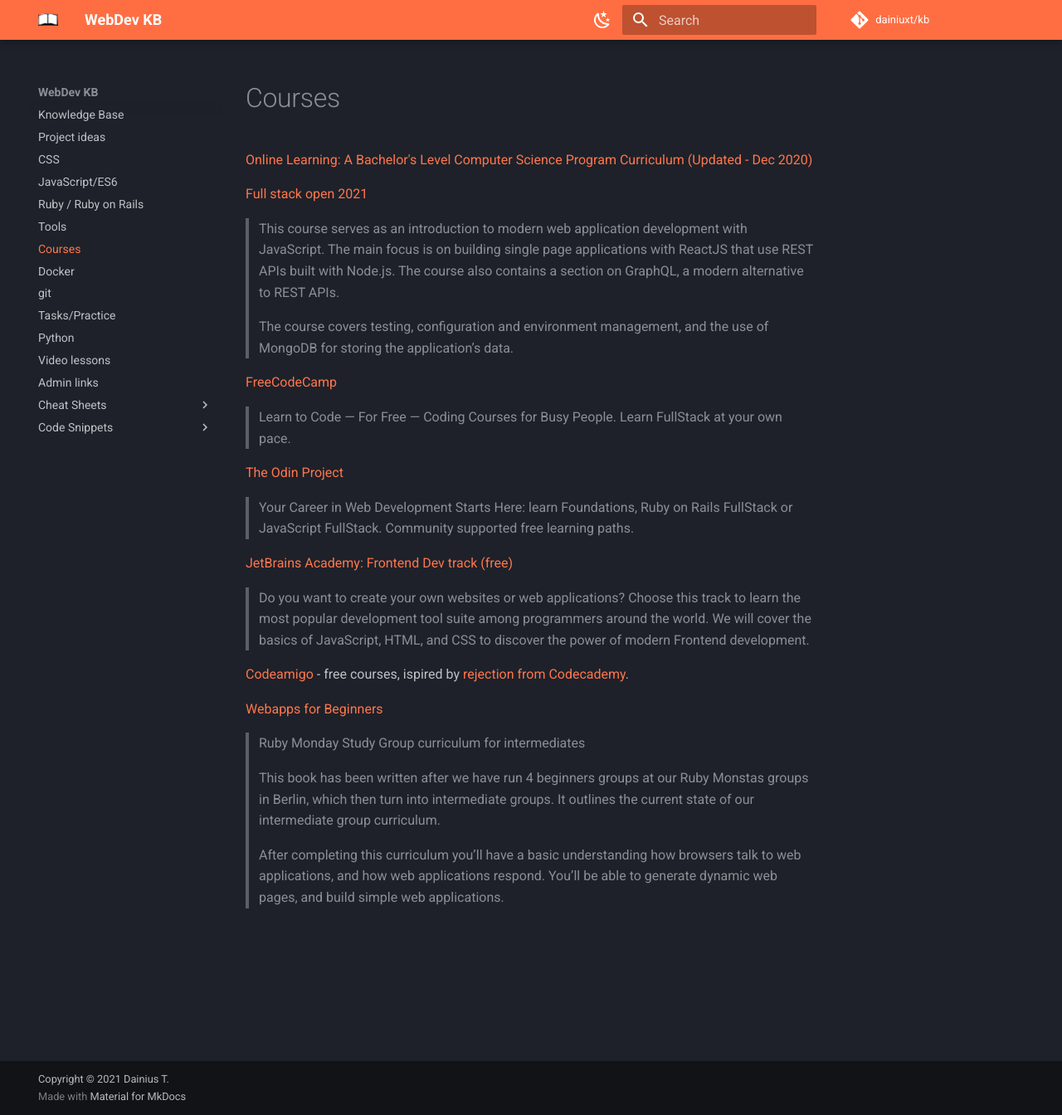
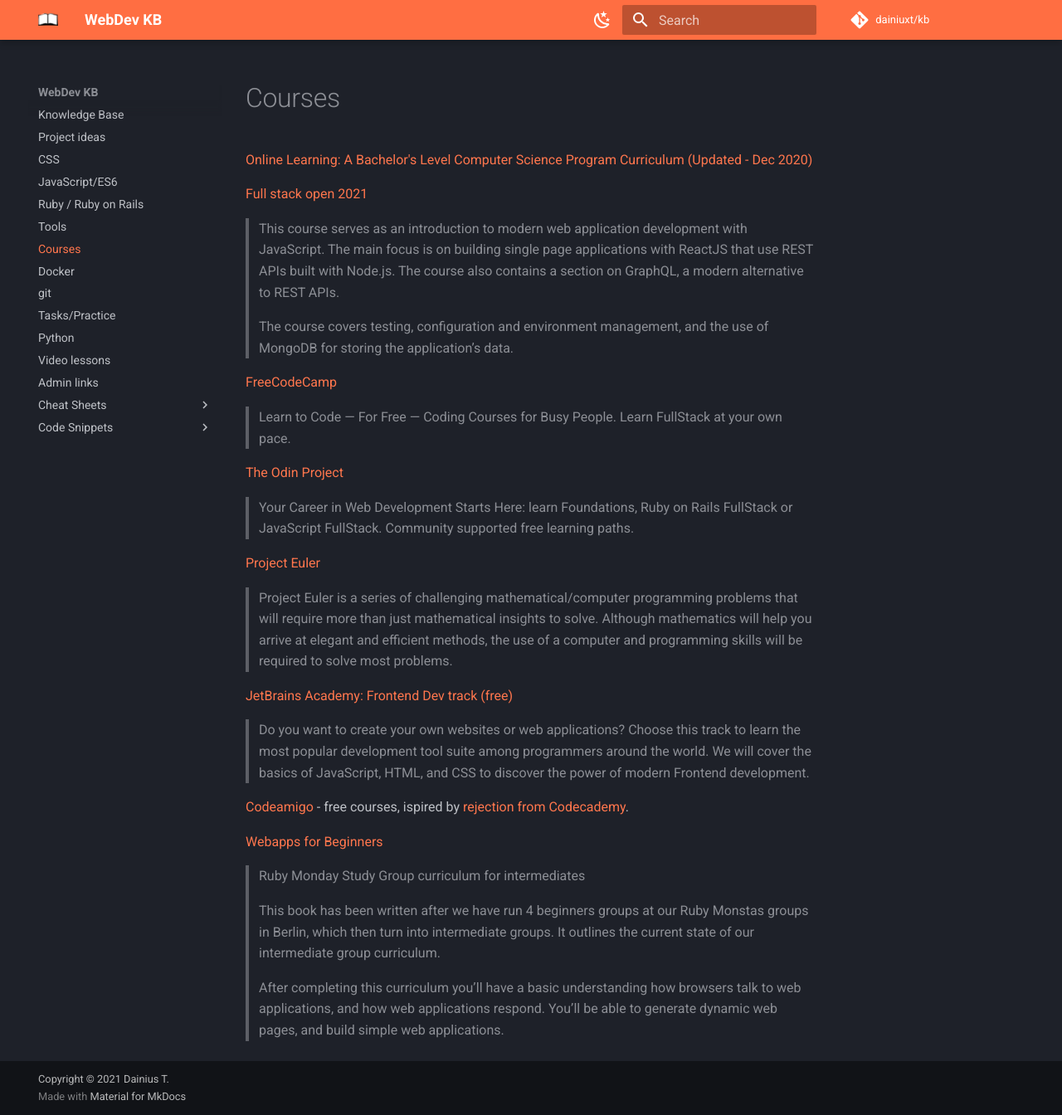
Before and after one commit to dainiuxt/kb, an MkDocs documentation site: the page built from docs/courses.md, in a window 1280 px wide and 1344 px high. Shown: the whole window at 83% size. Built offline with MkDocs 1.6.1 and Material for MkDocs 9.7.7, drawn with Linux system fonts in a browser that asks for light colours; comment, search, counter and statistics services are not loaded.

Commit message:
add project euler link

```diff
--- a/docs/courses.md
+++ b/docs/courses.md
@@ -16,6 +16,10 @@
 
 > Your Career in Web Development Starts Here: learn Foundations, Ruby on Rails FullStack or JavaScript FullStack. Community supported free learning paths.
 
+[Project Euler](https://projecteuler.net/)
+
+> Project Euler is a series of challenging mathematical/computer programming problems that will require more than just mathematical insights to solve. Although mathematics will help you arrive at elegant and efficient methods, the use of a computer and programming skills will be required to solve most problems.
+
 [JetBrains Academy: Frontend Dev track (free)](https://hyperskill.org/tracks/5)
 
 > Do you want to create your own websites or web applications? Choose this track to learn the most popular development tool suite among programmers around the world. We will cover the basics of JavaScript, HTML, and CSS to discover the power of modern Frontend development.
```
